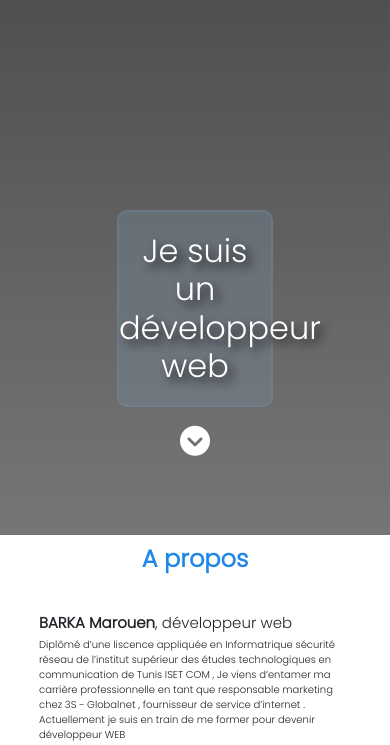
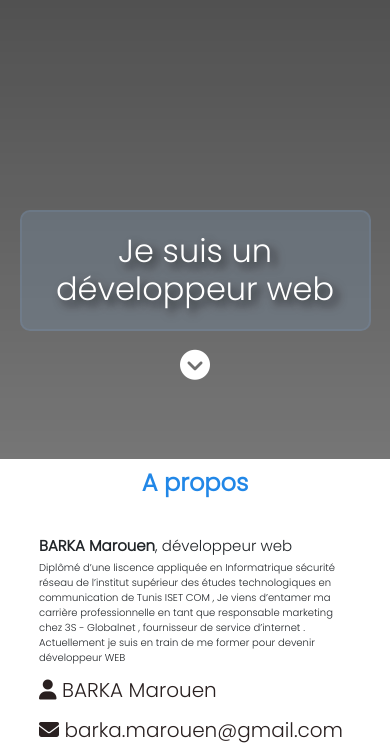
Before and after one commit to mmbarka/portfolio, a plain HTML site: page index.html in a window 390 px wide. Shown: the part 109-854 px from the top of the page. Drawn offline with nearby package versions, Linux system fonts and the light colour scheme.

Commit message:
Update style.css

```diff
--- a/css/style.css
+++ b/css/style.css
@@ -612,6 +612,9 @@ footer{
 }
 /* Mobile */
 @media screen and (max-width:767px) {
+    h1{
+        width: 90%;
+    }
     .toggle-button{
         display: flex;
     }
```
